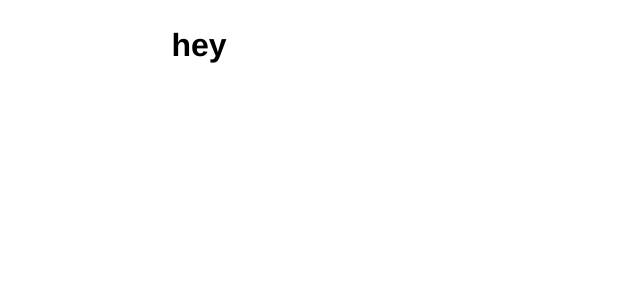
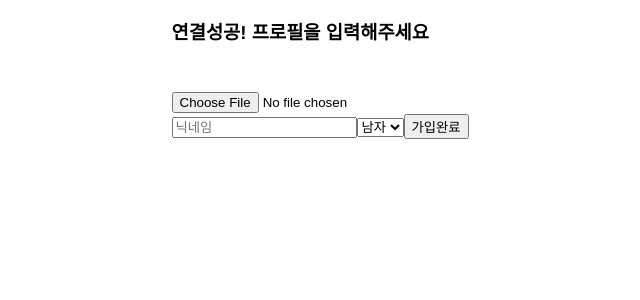
Before and after one commit to INJAESEO/woori-react, a React (Create React App) app in the folder woori/: page /createprofile in a window 1280 px wide. Shown: the top 300 px of the page, without its empty margins (281-921 px from the left). Built offline with nearby package versions, Linux system fonts and the light colour scheme.

Commit message:
프로필 api ( 다시 해야 함)

```diff
--- /dev/null
+++ b/woori/src/components/Auth/Connect/index.jsx
@@ -0,0 +1,11 @@
+import React from 'react';
+
+function Connect () {
+    return (
+        <div>
+            <h1>연인 찾습니다~</h1>
+        </div>
+    );
+};
+
+export default Connect;
--- a/woori/src/components/Auth/CreateProfile/index.jsx
+++ b/woori/src/components/Auth/CreateProfile/index.jsx
@@ -1,9 +1,69 @@
-import React from 'react';
+import React, { useState } from 'react';
+import axios from 'axios';
+import {useNavigate} from "react-router-dom"
 
-function CreateProfile(){
+function CreateProfile() {
+
+    const [profileImg, setProfileImg] = useState(null)
+    const [nickname, setNickname] = useState("")
+    const [gender, setGender] = useState("")
+    const navigate = useNavigate();
+
+
+    const createProfile = async (profileData) => {
+        axios({
+            method: 'POST',
+            url: "/user-api/profile",
+            data: profileData,
+            withCredentials: true,
+        })
+            .then((res) => {
+            console.log(res)
+            }).then(() => navigate("/connect"))
+        .catch((err)=>{console.log(err)})
+    }
+
+    function onSubmitHandler(e) {
+        e.preventDefault()
+
+        let profileData = {
+            nickname: nickname,
+            gender: gender,
+        }
+        if (nickname === "") {
+            alert("닉네임을 입력해주세요")
+            return false
+        } else {
+            return createProfile(profileData)
+        }
+
+    }
+
+
+    function onImgUploadHandler(e) {
+        const imgFile = e.target.files[0];
+        const imgUrl = URL.createObjectURL(imgFile);
+        setProfileImg(imgUrl)
+    }
+
     return (
         <div>
-            <h1>hey</h1>
+            <h3>연결성공! 프로필을 입력해주세요</h3>
+            {/* src속성에 state를 부여하여 미리보기  */}
+            <img src={profileImg} alter="프로필사진입니다."/>
+            <form onSubmit={onSubmitHandler}>
+                <input type="file"
+                    accept="image/*"
+                    name="profileImg"
+                    onChange={onImgUploadHandler}
+                ></input>
+                <input type="text" placeholder="닉네임" onChange={(e)=>{setNickname(e.target.value)}}></input>
+                <select onChange={(e)=>{setGender(e.target.value)}}>
+                    <option value="남자">남자</option>
+                    <option value="여자">여자</option>
+                </select>
+                <button>가입완료</button>
+            </form>
         </div>
     );
 };
--- a/woori/src/components/Auth/SignUp/index.jsx
+++ b/woori/src/components/Auth/SignUp/index.jsx
@@ -6,9 +6,7 @@ import { useNavigate } from "react-router-dom";
 
 function SignUp() {
   // let user = useContext(userContext);
-
   let navigate = useNavigate();
-
   // 이름, 비밀번호
   let [username, setUsername] = useState("");
   let [password, setPassword] = useState("");
--- a/woori/src/pages/Router.js
+++ b/woori/src/pages/Router.js
@@ -1,5 +1,6 @@
 import React from "react";
 import { BrowserRouter, Route, Routes } from "react-router-dom";
+import Connect from "../components/Auth/Connect";
 import CreateProfile from "../components/Auth/CreateProfile";
 import SignUp from "../components/Auth/SignUp";
 import Welcome from "../components/Auth/Welcome";
@@ -13,6 +14,7 @@ const Router = () => {
         <Route path="/welcome" element={<Welcome />} />
         <Route path="/signup" element={<SignUp />} />
         <Route path="/createprofile" element={<CreateProfile />} />
+        <Route path="/connect" element={<Connect />} />
 
         {/* <Route path="/page1/*" element={<Page1 />} />
         <Route path="/page2/*" element={<Page2 />} />
```
Also changed, not shown: woori/src/components/Auth/Connect/style.js (added).
